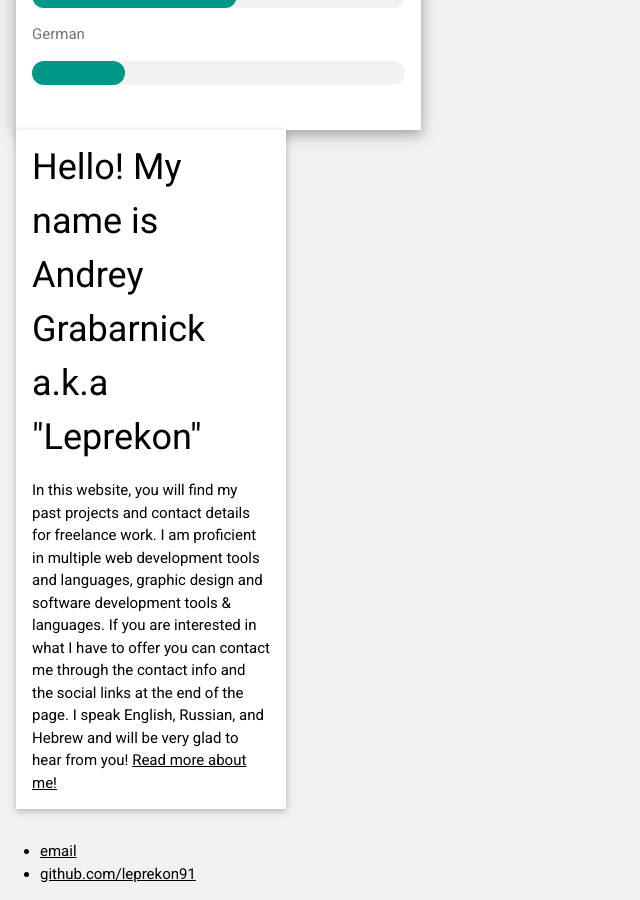
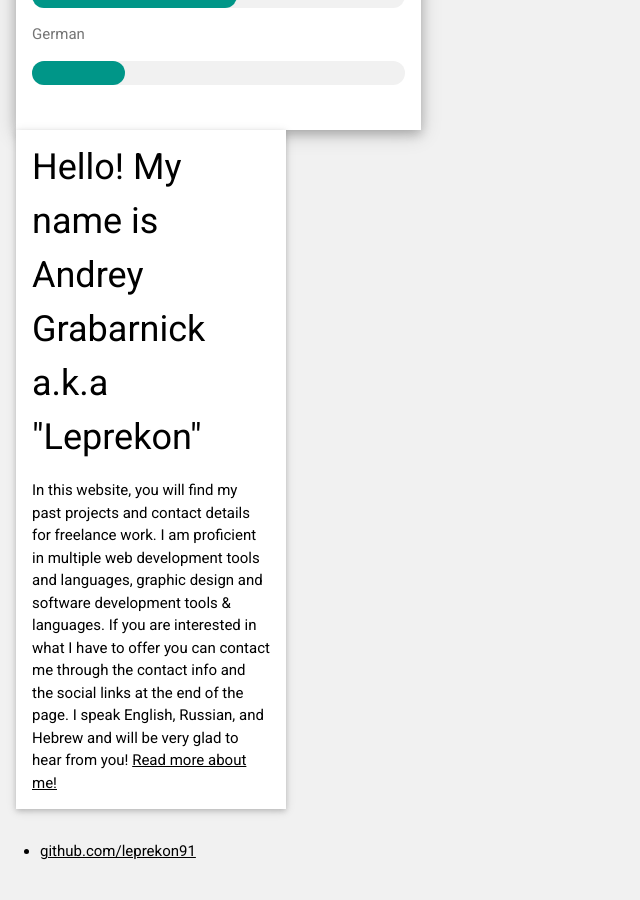
Before and after one commit to leprekon91/leprekon91.github.io, a Jekyll site: the page built from index.html, in a window 1280 px wide and 900 px high, scrolled down 1014 px. Shown: the whole window, without its empty margins (0-640 px from the left). Built offline with Jekyll 4.4.1, drawn with Linux system fonts in a browser that asks for light colours; after the commit the page ends 1892 px from its top, so only the background shows below that.

Commit message:
removed email from footer

```diff
--- a/_layouts/default.html
+++ b/_layouts/default.html
@@ -32,7 +32,6 @@
         </div><!-- /.container -->
         <footer>
             <ul>
-                <li><a href="mailto:reist2009@gmail.com">email</a></li>
                 <li><a href="https://github.com/leprekon91">github.com/leprekon91</a></li>
             </ul>
         </footer>
```
